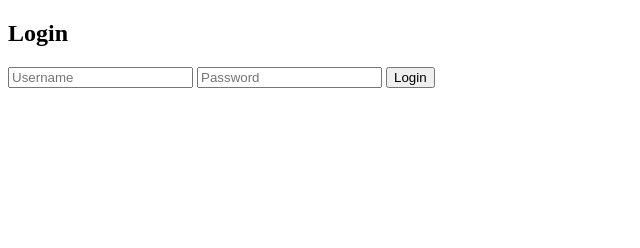
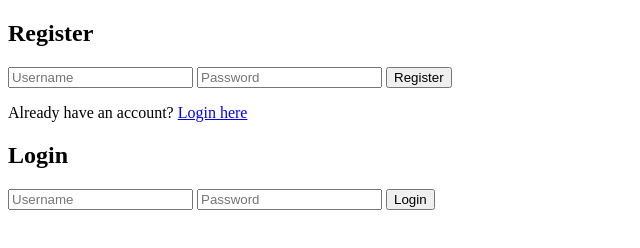
Before and after one commit to dmitra22/Lab, a website: page public/index.html in a window 1280 px wide. Shown: the whole page, without its empty margins (0-640 px from the left). Drawn offline with Linux system fonts and the light colour scheme.

Commit message:
modified

```diff
--- a/public/index.html
+++ b/public/index.html
@@ -6,6 +6,13 @@
     <title>Chat App</title>
 </head>
 <body>
+    <div id="register">
+        <h2>Register</h2>
+        <input type="text" id="reg-username" placeholder="Username" />
+        <input type="password" id="reg-password" placeholder="Password" />
+        <button onclick="register()">Register</button>
+        <p>Already have an account? <a href="#" onclick="showLogin()">Login here</a></p>
+    </div>
     <div id="login">
         <h2>Login</h2>
         <input type="text" id="username" placeholder="Username" />
--- a/server.js
+++ b/server.js
@@ -40,4 +40,4 @@ wss.on("connection", (ws) => {
     });
 });
 
-app.listen(6969, () => console.log("Server started on http://localhost:6969"));
+app.listen(3000, () => console.log("Server started on http://localhost:3000"));
```
